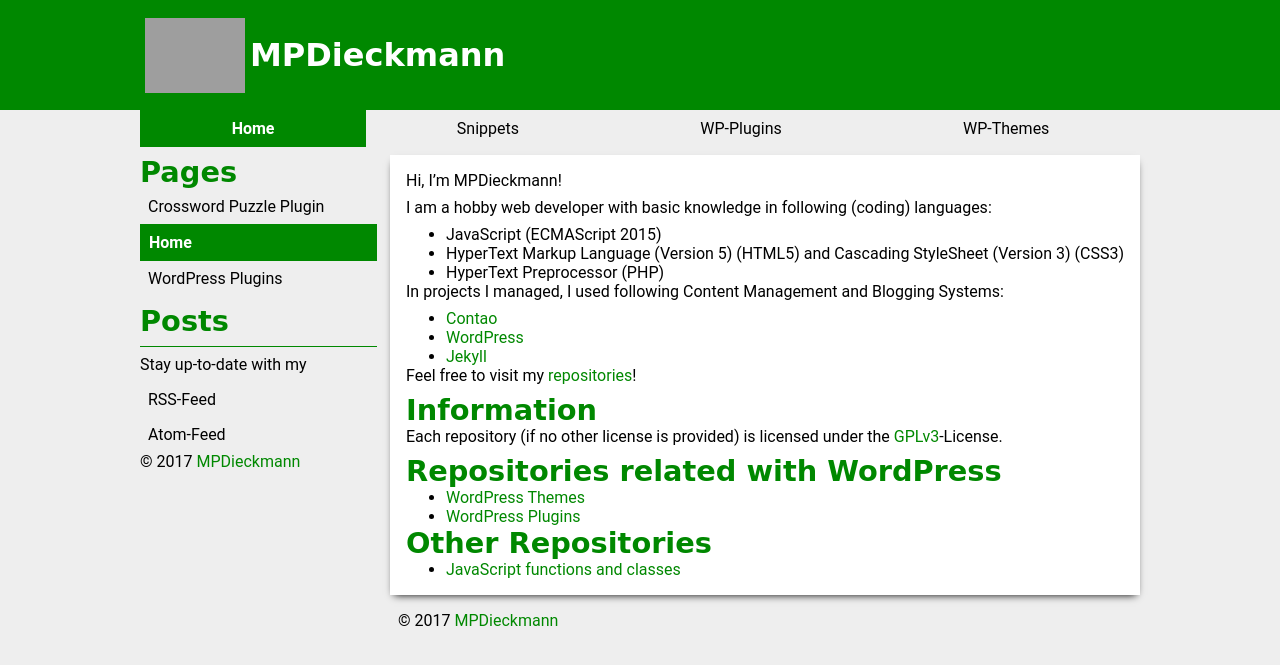
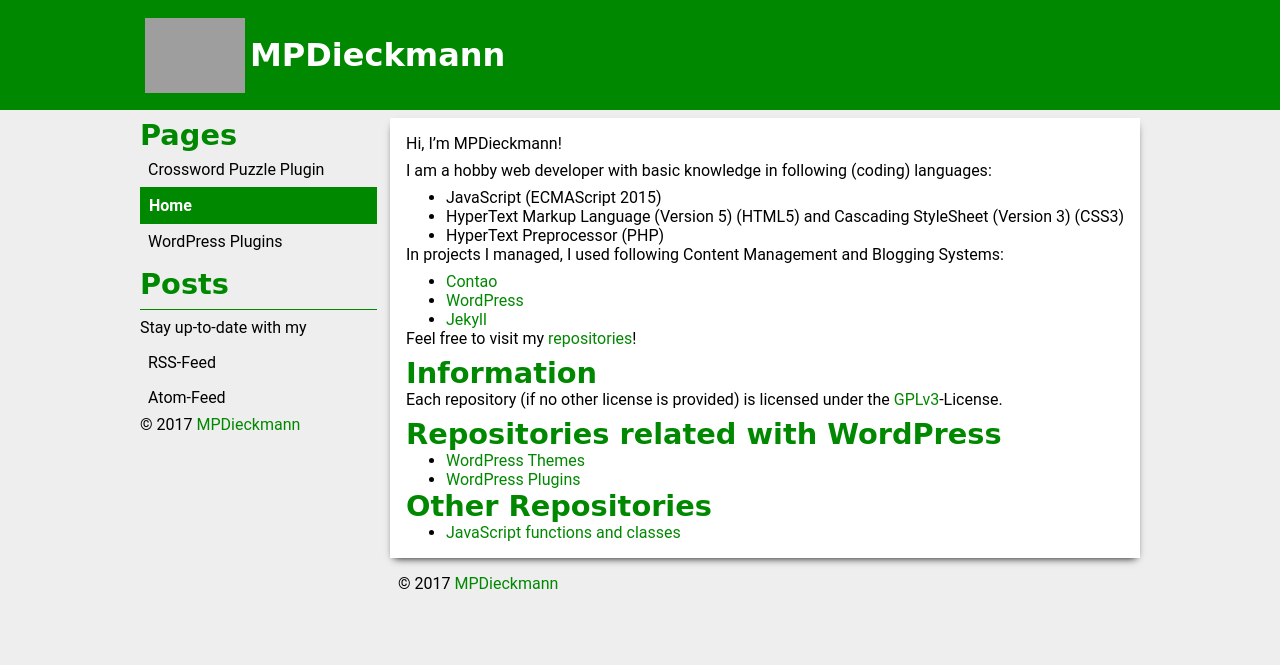
Before and after one commit to MPDieckmann/mpdieckmann.github.io, a Jekyll site: the page built from index.md, in a window 1280 px wide. Shown: the top 665 px of the page. Built offline with Jekyll 4.4.1, drawn with Linux system fonts in a browser that asks for light colours.

Commit message:
Update _config.yml

```diff
--- a/_config.yml
+++ b/_config.yml
@@ -2,12 +2,10 @@
 title: "MPDieckmann"
 sidebar: "sidebar-widgets.html"
 footer: "footer-widgets.html"
-headermenu: [
-  { url: "/", title: "Home" },
-  { url: "/Snippets/", title: "Snippets" },
-  { url: "/wp-plugins/", title: "WP-Plugins" },
-  { url: "/wp-themes/", title: "WP-Themes" }
-]
+
+collections:
+  - repositories
+
 defaults:
   -
     scope:
@@ -32,3 +30,15 @@
       themedforecolor: "#fff"
       layout: "default"
       author: "<a href=\"https://github.com/MPDieckmann\">MPDieckmann</a>"
+  -
+    scope:
+      path: ""
+      type: "repositories"
+    values:
+      showmeta: "true"
+      appbackground: "#eee"
+      cardbackground: "#fff"
+      themecolor: "#080"
+      themedforecolor: "#fff"
+      layout: "default"
+      author: "<a href=\"https://github.com/MPDieckmann\">MPDieckmann</a>"
```
